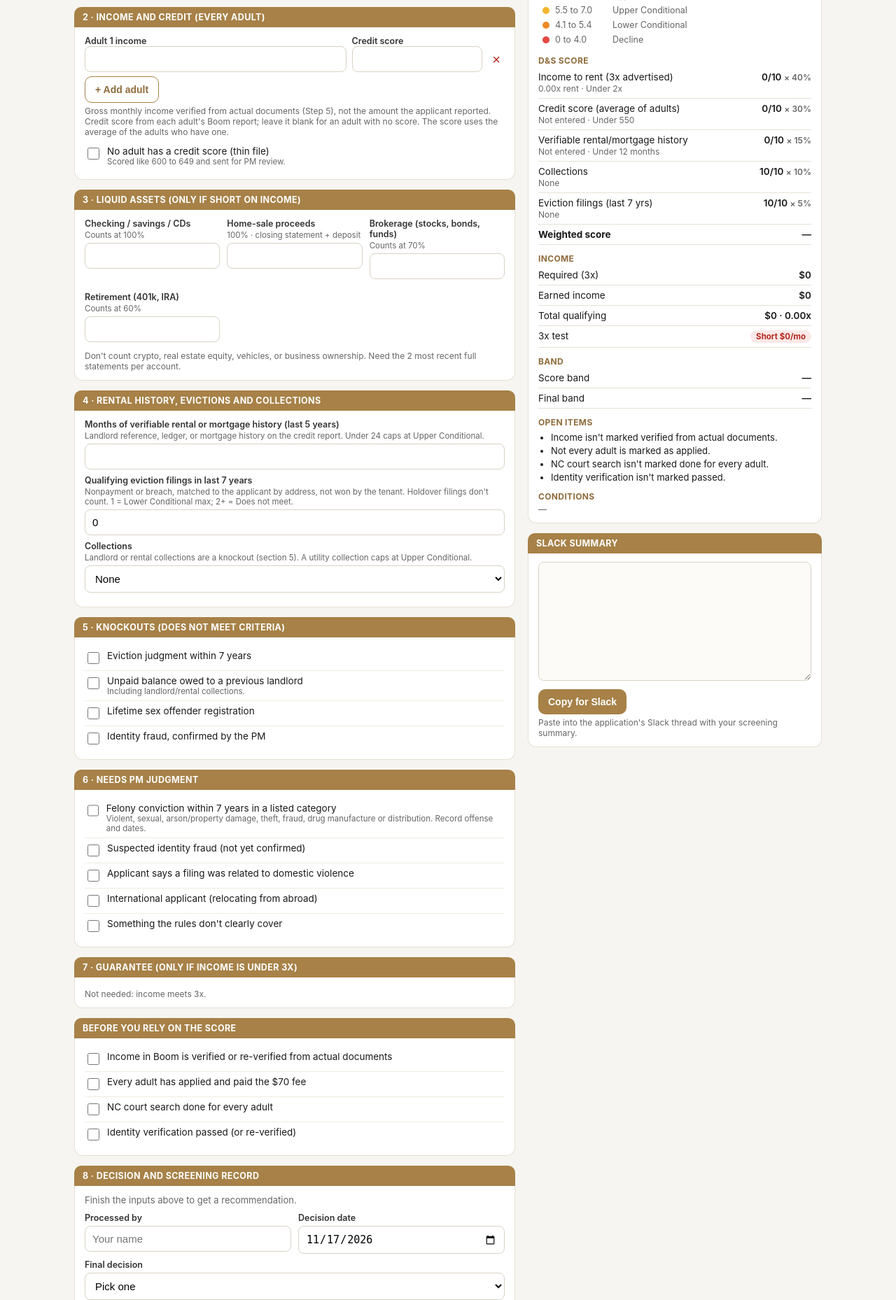
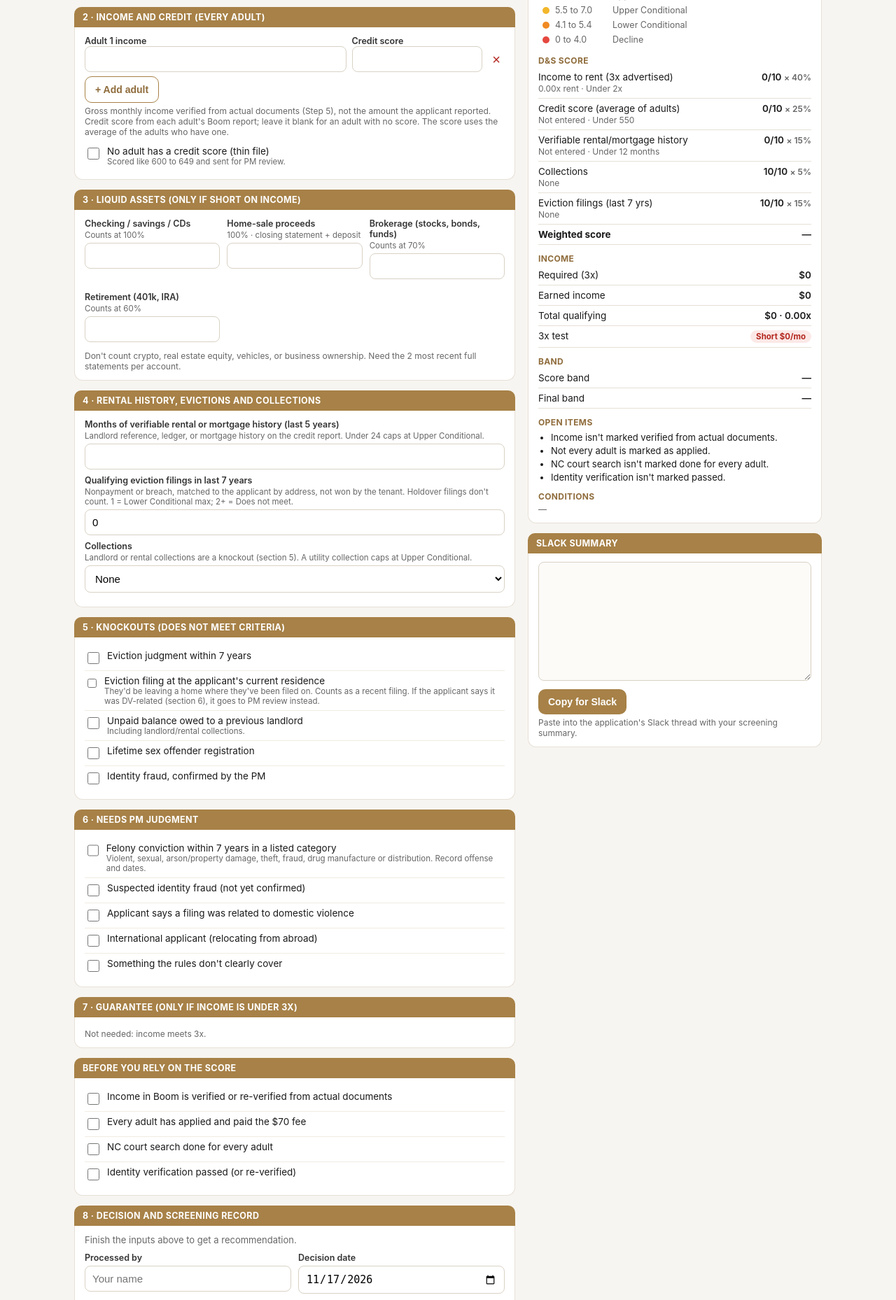
Before and after one commit to dspropertiesnc/ds-app-hub, a Flask app: page /screening-calc/ in a window 1280 px wide. Shown: the part 405-2263 px from the top of the page at 70% size. Run offline with Flask 3, Linux system fonts and the light colour scheme.

Commit message:
Screening Calculator: heavier eviction weight, recent filings, current-residence knockout
- Weights: income 40, credit 25, history 15, evictions 15 (was 5), collections 5 (was 10)
- Eviction tiers: none = 10, 1 filing 3+ years ago = 4, a filing in the last 3 years or 2+ = 0
- New knockout: eviction filing at the applicant's current residence (counts as a
  recent filing); goes to PM review instead if the applicant says it was DV-related
- "Most recent filing in the last 3 years" checkbox appears when filings > 0

Co-Authored-By: Claude Opus 5.5 <noreply@anthropic.com>
Claude-Session: https://claude.ai/code/session_01ChpkokPmm5CuLKWKdSW5CS

```diff
--- a/tools/screening_calc/assets/calc.js
+++ b/tools/screening_calc/assets/calc.js
@@ -23,7 +23,7 @@
       { min: 2.5, pts: 5,  text: "2.5x to 2.99x" },
       { min: 2,   pts: 2,  text: "2x to 2.49x" },
       { min: -1,  pts: 0,  text: "Under 2x" } ] },
-    { key: "credit", label: "Credit score (average of adults)", weight: 30, tiers: [
+    { key: "credit", label: "Credit score (average of adults)", weight: 25, tiers: [
       { min: 750, pts: 10, text: "750+" },
       { min: 700, pts: 8,  text: "700 to 749" },
       { min: 650, pts: 6,  text: "650 to 699" },
@@ -34,14 +34,14 @@
       { min: 24, pts: 10, text: "24+ months" },
       { min: 12, pts: 5,  text: "12 to 23 months" },
       { min: -1, pts: 0,  text: "Under 12 months" } ] },
-    { key: "collections", label: "Collections", weight: 10, tiers: [
+    { key: "collections", label: "Collections", weight: 5, tiers: [
       { min: 2, pts: 10, text: "None" },
       { min: 1, pts: 6,  text: "General only" },
       { min: -1, pts: 2, text: "Utility collection" } ] },
-    { key: "evictions", label: "Eviction filings (last 7 yrs)", weight: 5, tiers: [
-      { min: 0, pts: 10, text: "None" },
-      { min: -1, pts: 3, text: "1 filing" },
-      { min: -99, pts: 0, text: "2+ filings" } ] }
+    { key: "evictions", label: "Eviction filings (last 7 yrs)", weight: 15, tiers: [
+      { min: 2, pts: 10, text: "None" },
+      { min: 1, pts: 4,  text: "1 filing, 3+ yrs ago" },
+      { min: -1, pts: 0, text: "Recent (3 yrs) or 2+" } ] }
   ];
   var NO_CREDIT_PTS = 4; // thin file / no score: treated like 600-649, and flagged for the PM
 
@@ -145,6 +145,9 @@
 
     // ---- factor inputs ----
     var filings = Math.max(0, Math.floor(num(inp.filings)));
+    var currentResFiling = !!inp.currentResidenceFiling;
+    if (currentResFiling && filings === 0) filings = 1;          // that filing is a qualifying filing
+    var recentFiling = filings > 0 && (!!inp.recentFiling || currentResFiling);
     // credit: average of the adults who have a score (blank = that adult has no score)
     var rawCredits = inp.credits || (blank(inp.credit) ? [] : [inp.credit]);
     var adults = Math.max((inp.incomes || []).length, rawCredits.length, 1);
@@ -166,7 +169,7 @@
 
     // ---- weighted score ----
     var collVal = coll === "utility" ? 0 : coll === "general" ? 1 : 2;
-    var evVal = filings === 0 ? 0 : filings === 1 ? -1 : -99;
+    var evVal = filings === 0 ? 2 : (filings === 1 && !recentFiling) ? 1 : 0;
     var values = {
       income: voucherFull ? 99 : ratio,
       credit: credit,
@@ -182,7 +185,8 @@
         : "Avg " + credit + " (" + scored.length + " of " + adults + " adults)"),
       history: histKnown ? Math.round(hist) + " months" : "Not entered",
       collections: coll === "utility" ? "Utility collection" : coll === "general" ? "General collection(s)" : "None",
-      evictions: filings === 0 ? "None" : filings + " filing" + (filings === 1 ? "" : "s")
+      evictions: filings === 0 ? "None" : filings + " filing" + (filings === 1 ? "" : "s") +
+        (currentResFiling ? ", current home" : recentFiling ? ", within 3 yrs" : "")
     };
     var total = 0;
     r.factors = FACTORS.map(function (f) {
@@ -221,6 +225,10 @@
     // ---- knockouts ----
     if (inp.evictionJudgment) r.knockouts.push("Eviction judgment within 7 years");
     if (filings >= 2) r.knockouts.push(filings + " qualifying eviction filings within 7 years");
+    // A filing at the home they're leaving is a knockout. If the applicant says it was related to
+    // domestic violence, it goes to the PM instead (same as every other DV-related filing).
+    if (currentResFiling && !inp.dvFiling) r.knockouts.push("Eviction filing at the applicant's current residence");
+    if (currentResFiling && inp.dvFiling) r.pm.push("Filing at the current residence the applicant says was DV-related (knockout held for PM review)");
     if (inp.landlordBalance) r.knockouts.push("Unpaid balance owed to a previous landlord");
     if (inp.sexOffender) r.knockouts.push("Lifetime sex offender registration");
     if (inp.identityFraud) r.knockouts.push("Identity fraud (confirmed by the PM)");
--- a/tools/screening_calc/templates/screening_calc.html
+++ b/tools/screening_calc/templates/screening_calc.html
@@ -122,6 +122,7 @@
 
     <label class="f">Months of verifiable rental or mortgage history (last 5 years)<span class="h">Landlord reference, ledger, or mortgage history on the credit report. Under 24 caps at Upper Conditional.</span><input type="number" id="historyMonths" inputmode="numeric" min="0" max="60"></label>
     <label class="f">Qualifying eviction filings in last 7 years<span class="h">Nonpayment or breach, matched to the applicant by address, not won by the tenant. Holdover filings don't count. 1 = Lower Conditional max; 2+ = Does not meet.</span><input type="number" id="filings" inputmode="numeric" min="0" step="1" value="0"></label>
+    <div id="recentBox" class="chk hide"><input type="checkbox" id="recentFiling"><div>The most recent filing was in the last 3 years<small>A recent filing scores 0 on the eviction factor; an older single filing scores 4 of 10.</small></div></div>
     <label class="f">Collections<span class="h">Landlord or rental collections are a knockout (section 5). A utility collection caps at Upper Conditional.</span><select id="collections">
       <option value="none">None</option>
       <option value="general">General collections only</option>
@@ -132,6 +133,7 @@
   <div class="band">5 · Knockouts (Does not meet criteria)</div>
   <div class="card">
     <div class="chk"><input type="checkbox" id="evictionJudgment"><div>Eviction judgment within 7 years</div></div>
+    <div class="chk"><input type="checkbox" id="currentResidenceFiling"><div>Eviction filing at the applicant's current residence<small>They'd be leaving a home where they've been filed on. Counts as a recent filing. If the applicant says it was DV-related (section 6), it goes to PM review instead.</small></div></div>
     <div class="chk"><input type="checkbox" id="landlordBalance"><div>Unpaid balance owed to a previous landlord<small>Including landlord/rental collections.</small></div></div>
     <div class="chk"><input type="checkbox" id="sexOffender"><div>Lifetime sex offender registration</div></div>
     <div class="chk"><input type="checkbox" id="identityFraud"><div>Identity fraud, confirmed by the PM</div></div>
@@ -235,7 +237,7 @@
 (function(){
   const $ = id => document.getElementById(id);
   const C = window.ScreeningCalc, money = C.money;
-  const CHECKS = ['hasVoucher','noCredit','evictionJudgment','landlordBalance','sexOffender','identityFraud','felony','suspectedFraud','dvFiling','international','otherPm','guarantorNC','pre_incomeVerified','pre_allAdults','pre_ncSearch','pre_identity'];
+  const CHECKS = ['hasVoucher','noCredit','recentFiling','currentResidenceFiling','evictionJudgment','landlordBalance','sexOffender','identityFraud','felony','suspectedFraud','dvFiling','international','otherPm','guarantorNC','pre_incomeVerified','pre_allAdults','pre_ncSearch','pre_identity'];
   const FIELDS = ['property','applicantNames','rent','boomScore','collections','voucher','a_cash','a_sale','a_brokerage','a_retirement','historyMonths','filings','guaranteeType','guarantorIncome','decBy','decDate','decDecision','decAan','decAanDate','decNotes'];
 
   function addIncome(v,c){
@@ -260,7 +262,7 @@
       credits:[...document.querySelectorAll('.crv')].map(i=>i.value),
       assets:{cash:$('a_cash').value, sale:$('a_sale').value, brokerage:$('a_brokerage').value, retirement:$('a_retirement').value},
       historyMonths:$('historyMonths').value, filings:$('filings').value,
-      evictionJudgment:$('evictionJudgment').checked, landlordBalance:$('landlordBalance').checked,
+      evictionJudgment:$('evictionJudgment').checked, recentFiling:$('recentFiling').checked, currentResidenceFiling:$('currentResidenceFiling').checked, landlordBalance:$('landlordBalance').checked,
       sexOffender:$('sexOffender').checked, identityFraud:$('identityFraud').checked,
       felony:$('felony').checked, suspectedFraud:$('suspectedFraud').checked, dvFiling:$('dvFiling').checked,
       international:$('international').checked, otherPm:$('otherPm').checked,
@@ -275,6 +277,8 @@
 
   function update(){
     $('voucherBox').classList.toggle('hide', !$('hasVoucher').checked);
+    if(!(Number($('filings').value)>0)) $('recentFiling').checked=false;
+    $('recentBox').classList.toggle('hide', !(Number($('filings').value)>0));
     const inp=gather(), r=C.compute(inp), i=r.income, g=r.guarantee;
     // flag
     const f=$('flag'); const ready = r.complete;
```
Also changed, not shown: tools/screening_calc/test_calc.js (+10 -5 lines), README.md.
